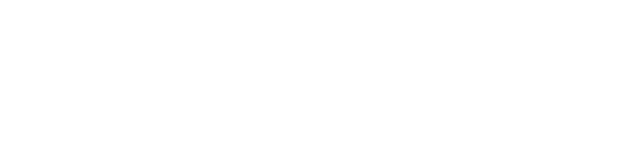
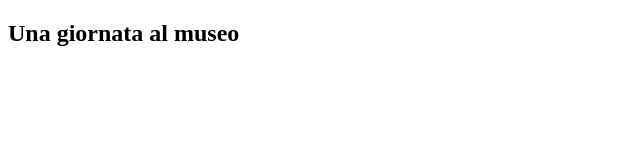
Before and after one commit to midory-rojas/htmlcss-hello, a plain HTML site: page index.html in a window 1280 px wide. Shown: the whole page, without its empty margins (0-640 px from the left). Drawn offline with Linux system fonts and the light colour scheme.

Commit message:
feat: creazione della sezione hero

```diff
--- a/index.html
+++ b/index.html
@@ -10,7 +10,9 @@
 <body>
     <main>
         <!--Sezione Hero-->
-        <section></section>
+        <section>
+            <h1>Una giornata al museo</h1>
+        </section>
         <!--Fine Sezione Hero-->
         <!--Sezione Il Dipinto-->
         <section></section>
```
